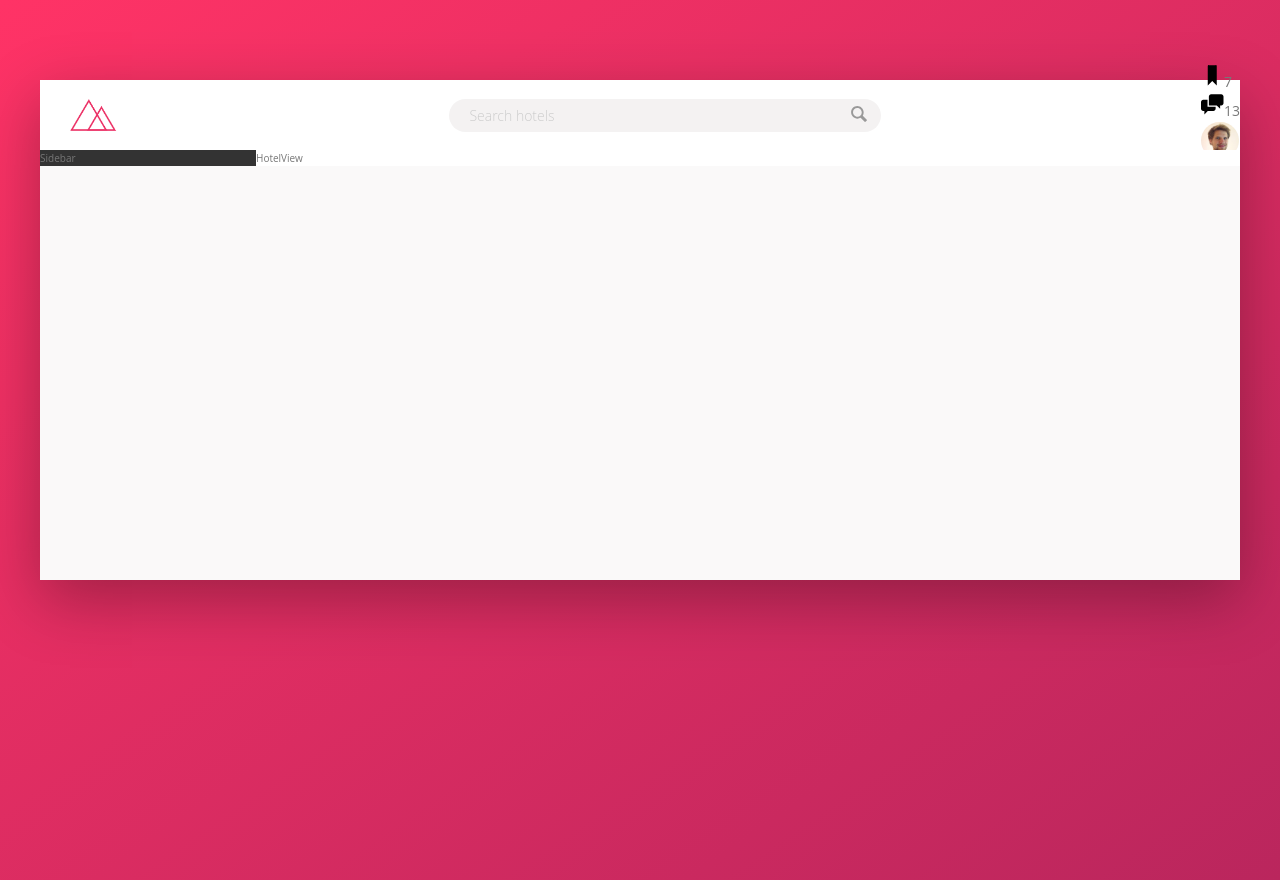
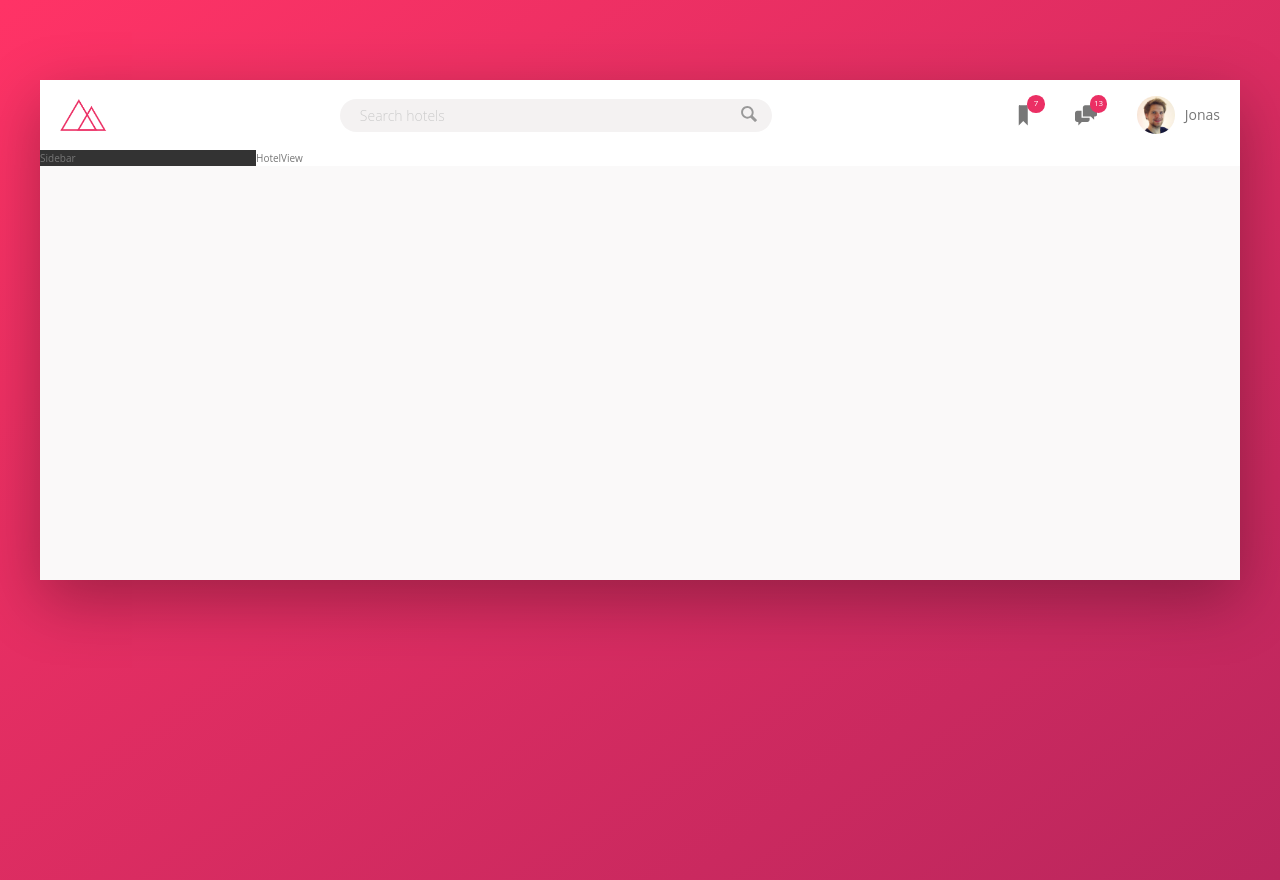
Before and after one commit to masaka222/trillo-project, a React (Create React App) app: page / in a window 1280 px wide. Built offline with nearby package versions, Linux system fonts and the light colour scheme; the HTML template or start-up script is replaced by a standard one.

Commit message:
Headercomplete

```diff
--- a/src/Header.css
+++ b/src/Header.css
@@ -1,5 +1,5 @@
 .header{
-font-size: 1.4rem;
+    font-size: 1.4rem;
 
     height: 7rem;
     background-color: #fff;
@@ -14,7 +14,7 @@ font-size: 1.4rem;
 /* LOGO */
 .logo{
     height: 3.25rem;
-    margin-left: 3rem;
+    margin-left: 2rem;
 }
 
 /*---------------------------------*/
@@ -70,14 +70,43 @@ font-size: 1.4rem;
 /*---------------------------------*/
 /* USERNAV */
 .user-nav{
+    align-self: stretch;
 
+    display: flex;
+    align-items: center;
+}
+
+.user-nav > * {
+    padding: 0 2rem;
+    cursor: pointer;
+    height: 100%;
+
+    display: flex;
+    align-items: center;
+}
+
+.user-nav > *:hover{
+    background-color: var(--color-grey-light-2);
 }
 
 .user-nav__icon-box{
-
+    position: relative;
 }
 
 .user-nav__notification{
+    font-size: .8rem;
+    height: 1.75rem;
+    width: 1.75rem;
+    border-radius: 50%;
+    background-color: var(--color-primary);
+    color: #fff;
+    position: absolute;
+    top: 1.5rem;
+    right: 1rem;
+
+    display: flex;
+    justify-content: center;
+    align-items: center;
 
 }
 
@@ -88,4 +117,8 @@ font-size: 1.4rem;
 .user-nav__user-photo{
     height: 3.75rem;
     border-radius: 50%;
+    margin-right: 1rem;
 }
+
+.user-nav__user-name{
+}
--- a/src/Header.js
+++ b/src/Header.js
@@ -24,17 +24,18 @@ class Header extends Component {
 
           <nav className = "user-nav">
             <div className = "user-nav__icon-box">
-                <IconBookmark width="2.25rem" height="2.25rem"/>
+                <IconBookmark width="2.25rem" height="2.25rem" fill="#777"/>
                 <span className="user-nav__notification">7</span>
             </div>
 
             <div className = "user-nav__icon-box">
-                <IconChat width="2.25rem" height="2.25rem"/>
+                <IconChat width="2.25rem" height="2.25rem" fill="#777"/>
                 <span className="user-nav__notification">13</span>
             </div>
 
             <div className = "user-nav__user">
               <img src={user} className="user-nav__user-photo"/>
+              <span className="user-nav__user-name">Jonas</span>
             </div>
           </nav>
 
--- a/src/IconBookmark.js
+++ b/src/IconBookmark.js
@@ -4,7 +4,7 @@ const IconBookmark = (props) => {
     return(
         <svg version="1.1" xmlns="http://www.w3.org/2000/svg" width={props.width} height={props.height} viewBox="0 0 20 20">
             <title>bookmark</title>
-            <path d="M14 2v17l-4-4-4 4v-17c0-0.553 0.585-1.020 1-1h6c0.689-0.020 1 0.447 1 1z"></path>
+            <path fill={props.fill} d="M14 2v17l-4-4-4 4v-17c0-0.553 0.585-1.020 1-1h6c0.689-0.020 1 0.447 1 1z"></path>
         </svg>
     );
 }
--- a/src/IconChat.js
+++ b/src/IconChat.js
@@ -4,7 +4,7 @@ const IconChat = (props) => {
     return(
         <svg version="1.1" xmlns="http://www.w3.org/2000/svg" width={props.width} height={props.height} viewBox="0 0 20 20">
             <title>chat</title>
-            <path d="M5.8 12.2v-6.2h-3.8c-1.1 0-2 0.9-2 2v6c0 1.1 0.9 2 2 2h1v3l3-3h5c1.1 0 2-0.9 2-2v-1.82c-0.064 0.014-0.132 0.021-0.2 0.021l-7-0.001zM18 1h-9c-1.1 0-2 0.9-2 2v8h7l3 3v-3h1c1.1 0 2-0.899 2-2v-6c0-1.1-0.9-2-2-2z"></path>
+            <path fill={props.fill} d="M5.8 12.2v-6.2h-3.8c-1.1 0-2 0.9-2 2v6c0 1.1 0.9 2 2 2h1v3l3-3h5c1.1 0 2-0.9 2-2v-1.82c-0.064 0.014-0.132 0.021-0.2 0.021l-7-0.001zM18 1h-9c-1.1 0-2 0.9-2 2v8h7l3 3v-3h1c1.1 0 2-0.899 2-2v-6c0-1.1-0.9-2-2-2z"></path>
         </svg>
 
     );
```
